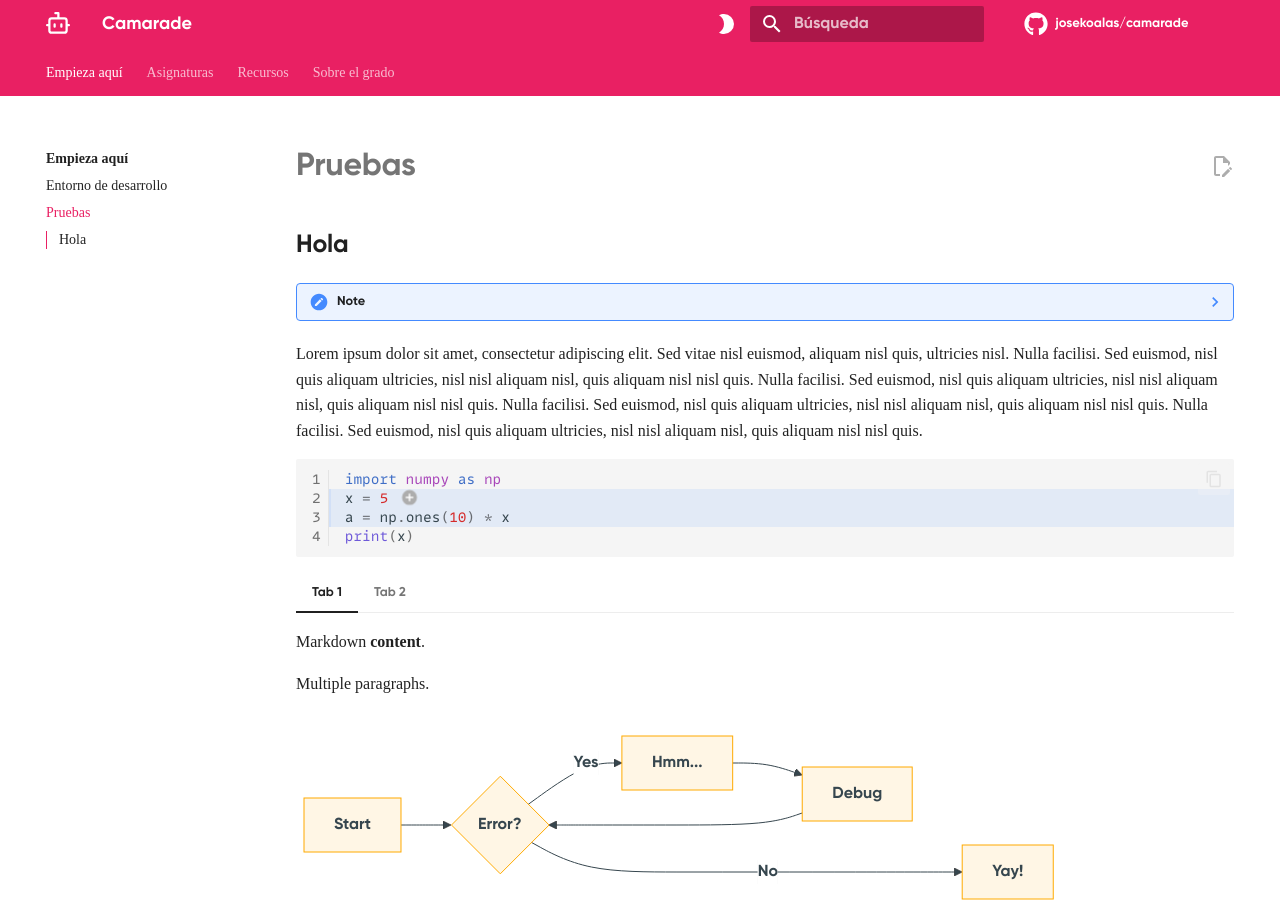
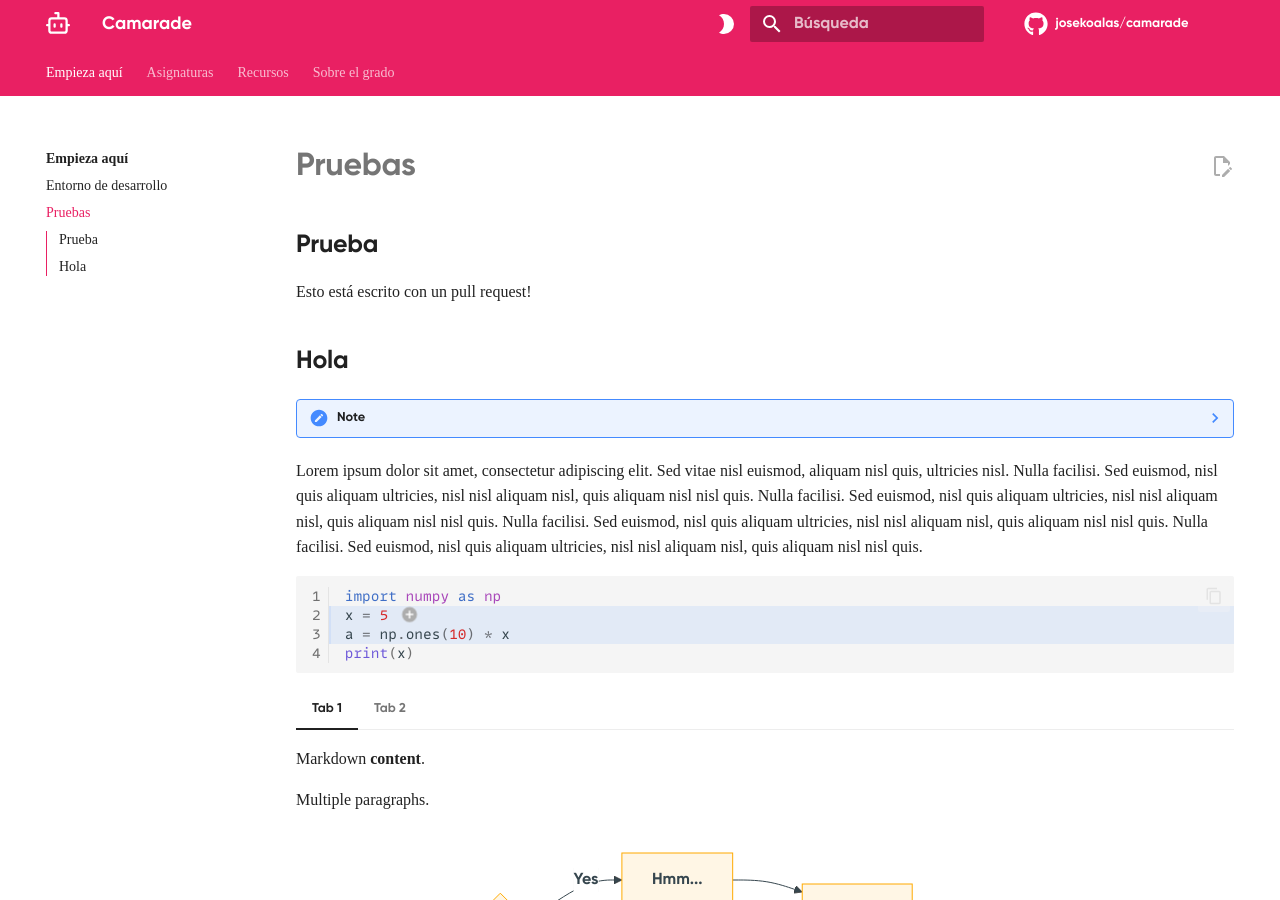
Before and after one commit to ekoconflores/camarade, an MkDocs documentation site: the page built from docs/empieza_aqui/pruebas.md, in a window 1280 px wide and 900 px high. Built offline with MkDocs 1.6.1 and Material for MkDocs 9.7.7, drawn with Linux system fonts in a browser that asks for light colours; emoji names are drawn with the system emoji font; some web fonts are replaced; comment, search, counter and statistics services are not loaded.

Commit message:
Prueba de Pull Request 🦎
He añadido una sección de prueba para mostrar cómo funcionan los pull requests en Github

```diff
--- a/docs/empieza_aqui/pruebas.md
+++ b/docs/empieza_aqui/pruebas.md
@@ -1,6 +1,10 @@
 ---
 comments: true
 ---
+
+## Prueba
+
+Esto está escrito con un pull request!
 
 ## Hola
 
```
